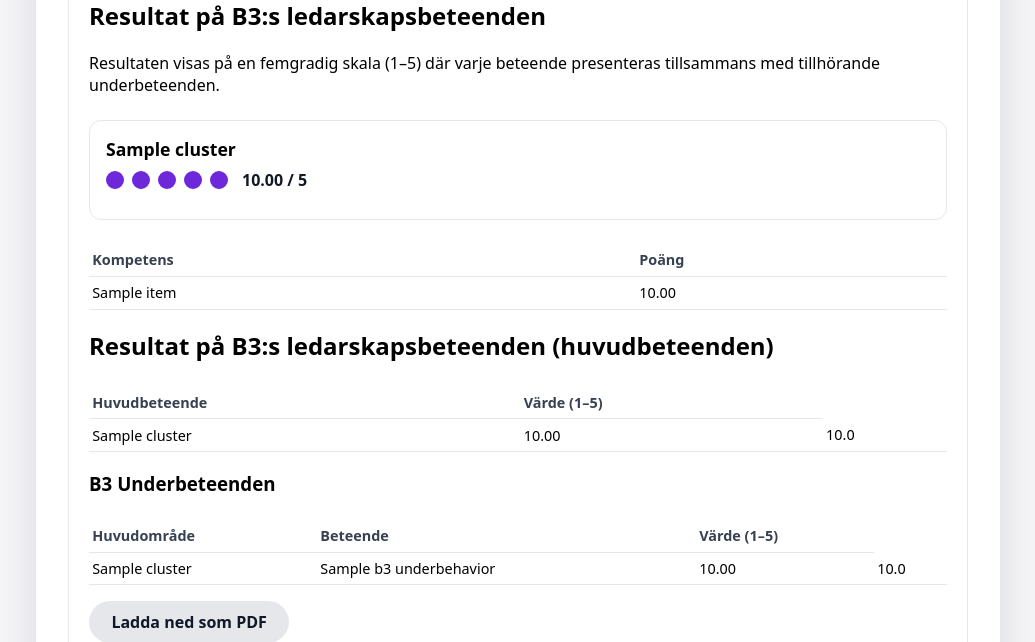
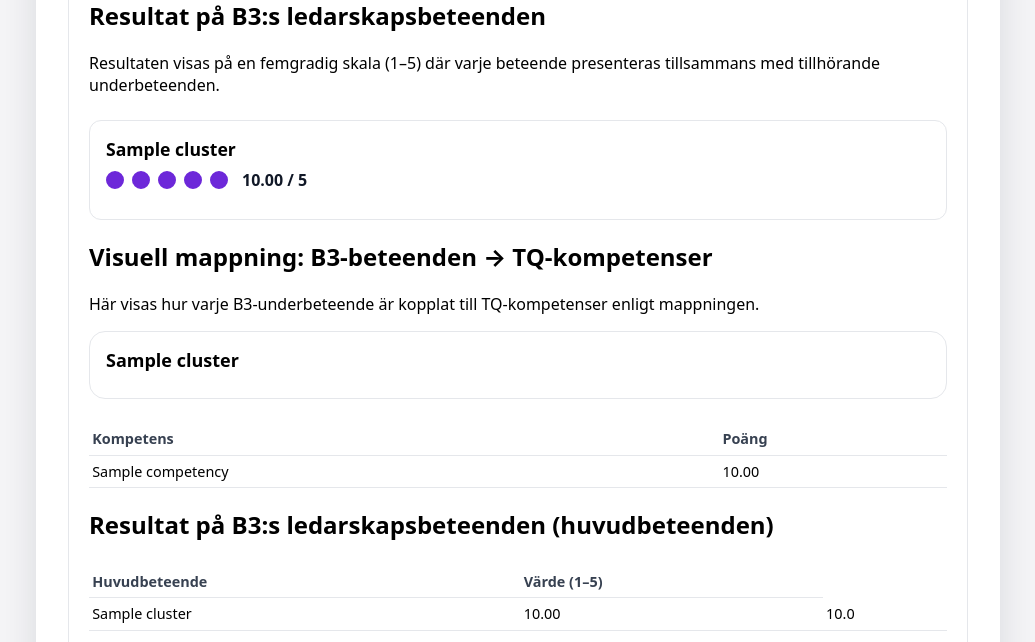
Before and after one commit to fridalannerstrom/b3-report, a Django app: template reports/templates/reports/upload.html in a window 1280 px wide. Shown: the part 1034-1676 px from the top of the page, without its empty margins (122-1157 px from the left). Run offline with Django 5.2, Linux system fonts and the light colour scheme; tables that the repository leaves empty hold one stand-in row (values such as "Sample post"); the template is opened without the code that fills it: values that come from a table or form of the project are taken from there, most other values are stand-ins (such as "Sample title", 1, 10 or a date in 2020).

Commit message:
feat: visual of mapping between TQ and B3

```diff
--- a/reports/templates/reports/_report_content.html
+++ b/reports/templates/reports/_report_content.html
@@ -138,6 +138,50 @@
   {% endfor %}
 </section>
 
+<!-- 3. VISUELL MAPPNING -->
+
+<section class="report-section">
+  <h2>Visuell mappning: B3-beteenden → TQ-kompetenser</h2>
+  <p>
+    Här visas hur varje B3-underbeteende är kopplat till TQ-kompetenser enligt mappningen.
+  </p>
+
+  {% for cluster in b3_clusters %}
+    <div class="map-card">
+      <div class="map-header">
+        <h3 class="map-title">{{ cluster.name }}</h3>
+      </div>
+
+      <div class="map-body">
+        {% for u in b3_underbehaviors %}
+          {% if u.cluster == cluster.name %}
+            <div class="map-row">
+              <div class="map-left">
+                <div class="map-behavior">{{ u.name }}</div>
+              </div>
+
+              <div class="map-mid" aria-hidden="true">
+                <span class="map-arrow">→</span>
+              </div>
+
+              <div class="map-right">
+                {% if u.competencies %}
+                  <div class="chip-wrap">
+                    {% for c in u.competencies %}
+                      <span class="chip">{{ c }}</span>
+                    {% endfor %}
+                  </div>
+                {% else %}
+                  <span class="no-data">Ingen mappning</span>
+                {% endif %}
+              </div>
+            </div>
+          {% endif %}
+        {% endfor %}
+      </div>
+    </div>
+  {% endfor %}
+</section>
 
   <table>
     <thead>
--- a/reports/templates/reports/upload.html
+++ b/reports/templates/reports/upload.html
@@ -182,6 +182,45 @@
   font-style: italic;
   color: #6b7280;
 }
+
+.map-card{
+  border:1px solid #e5e7eb;
+  border-radius:16px;
+  background:#fff;
+  padding:16px;
+  margin-top:14px;
+}
+.map-header{ margin-bottom:10px; }
+.map-title{ margin:0; font-size:18px; }
+
+.map-row{
+  display:grid;
+  grid-template-columns: 1.5fr 40px 1.5fr;
+  gap:12px;
+  padding:12px 0;
+  border-top:1px solid #f1f5f9;
+}
+.map-row:first-child{ border-top:none; padding-top:6px; }
+
+.map-behavior{
+  font-weight:600;
+  line-height:1.3;
+}
+
+.map-mid{ display:flex; align-items:center; justify-content:center; }
+.map-arrow{ font-size:18px; color:#64748b; }
+
+.chip-wrap{ display:flex; flex-wrap:wrap; gap:8px; }
+.chip{
+  display:inline-block;
+  padding:6px 10px;
+  border-radius:999px;
+  background:#eef2ff;
+  color:#3730a3;
+  font-size:13px;
+  font-weight:600;
+}
+
   </style>
 </head>
 <body>
--- a/reports/views.py
+++ b/reports/views.py
@@ -312,6 +312,7 @@ def calculate_b3_underbehaviors_and_clusters(
         underbehaviors.append({
             "cluster": beh["cluster"],
             "name": beh["name"],
+            "competencies": beh["competencies"],
             "score_5": under_score,
             "score_100": round(under_score * 20, 1) if under_score is not None else None,
             "weight": weight,
```
Also changed, not shown: db.sqlite3.
